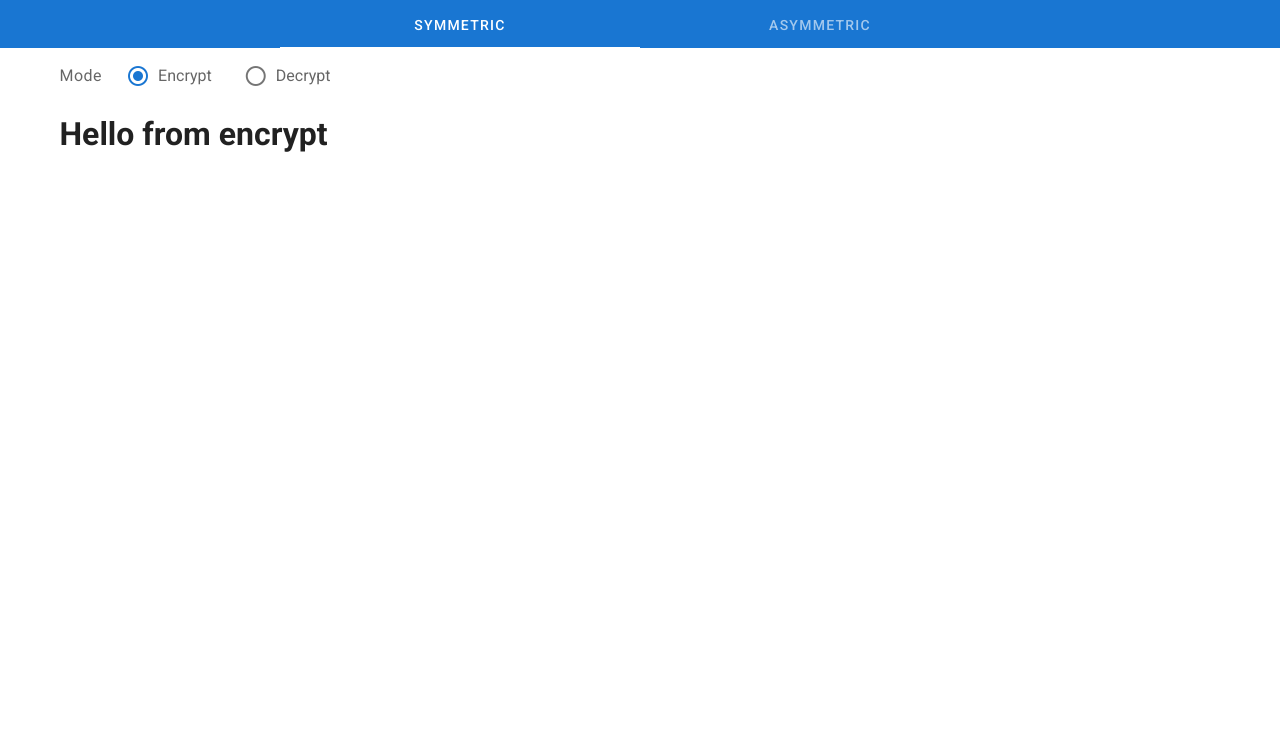
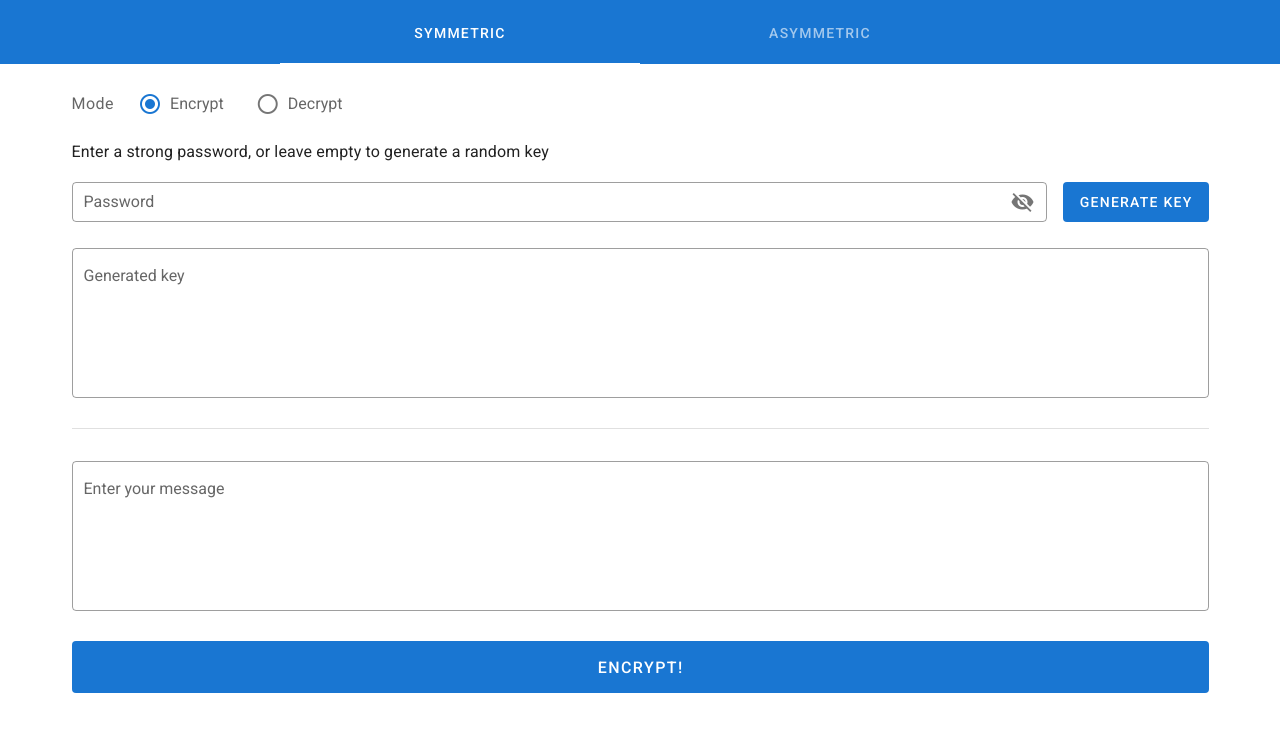
Before and after one commit to Charith47/crypto-text, a Vue app: page /symmetric in a window 1280 px wide. Shown: the top 732 px of the page. Built offline with nearby package versions, Linux system fonts and the light colour scheme.

Commit message:
basic symmetric-encryption layout done

```diff
--- a/src/vue/App.vue
+++ b/src/vue/App.vue
@@ -1,6 +1,6 @@
 <template>
 	<v-app>
-		<v-app-bar app color="primary" dark dense flat outlined>
+		<v-app-bar app color="primary" dark flat outlined>
 			<v-tabs fixed-tabs>
 				<v-tab to="/symmetric">symmetric</v-tab>
 				<v-tab to="/asymmetric">asymmetric</v-tab>
--- a/src/vue/components/SEncrypt.vue
+++ b/src/vue/components/SEncrypt.vue
@@ -1,3 +1,75 @@
 <template>
-	<h1>Hello from encrypt</h1>
+	<v-container class="px-0 py-0">
+		<p class="subtitle-1">
+			Enter a strong password, or leave empty to generate a random key
+		</p>
+		<div class="d-flex">
+			<v-text-field
+				outlined
+				dense
+				clearable
+				v-model="password"
+				:append-icon="showPassword ? 'mdi-eye' : 'mdi-eye-off'"
+				:type="showPassword ? 'text' : 'password'"
+				name="input-10-1"
+				label="Password"
+				@click:append="showPassword = !showPassword"
+			></v-text-field>
+			<v-btn
+				height="40"
+				class="ml-4"
+				elevation="0"
+				color="primary"
+				@click="generateKey"
+			>
+				Generate Key
+			</v-btn>
+		</div>
+		<v-textarea
+			v-model="key"
+			outlined
+			no-resize
+			clearable
+			label="Generated key"
+			:append-icon="key ? 'mdi-content-copy' : ''"
+			@click:append="copyToClipboard(key, $event)"
+		>
+		</v-textarea>
+		<v-divider class="mb-8"></v-divider>
+		<v-textarea
+			v-model="message"
+			outlined
+			no-resize
+			clearable
+			label="Enter your message"
+			:append-icon="message ? 'mdi-content-copy' : ''"
+			@click:append="copyToClipboard(message)"
+		>
+		</v-textarea>
+		<v-btn x-large color="primary" elevation="0" block>Encrypt!</v-btn>
+	</v-container>
 </template>
+
+<script>
+import { clipboard } from 'electron';
+
+export default {
+	data() {
+		return {
+			showPassword: false,
+			password: '',
+			key: '',
+			message: '',
+		};
+	},
+	methods: {
+		generateKey() {
+
+		},
+		copyToClipboard(data) {
+			clipboard.writeText(data);
+			// render toast
+		},
+	},
+};
+</script>
--- a/src/vue/views/Symmetric.vue
+++ b/src/vue/views/Symmetric.vue
@@ -1,5 +1,5 @@
 <template>
-	<v-container>
+	<v-container class="px-6 py-6">
 		<SModeSelect @modeChanged="toggleView"></SModeSelect>
 		<SEncrypt v-if="mode === 'e'"></SEncrypt>
 		<SDecrypt v-else></SDecrypt>
--- a/vue.config.js
+++ b/vue.config.js
@@ -8,6 +8,8 @@ module.exports = {
 	pluginOptions: {
 		electronBuilder: {
 			mainProcessFile: 'src/electron/background.js',
+			// pretend you didn't see this
+			nodeIntegration: true,
 		},
 	},
 };
```
